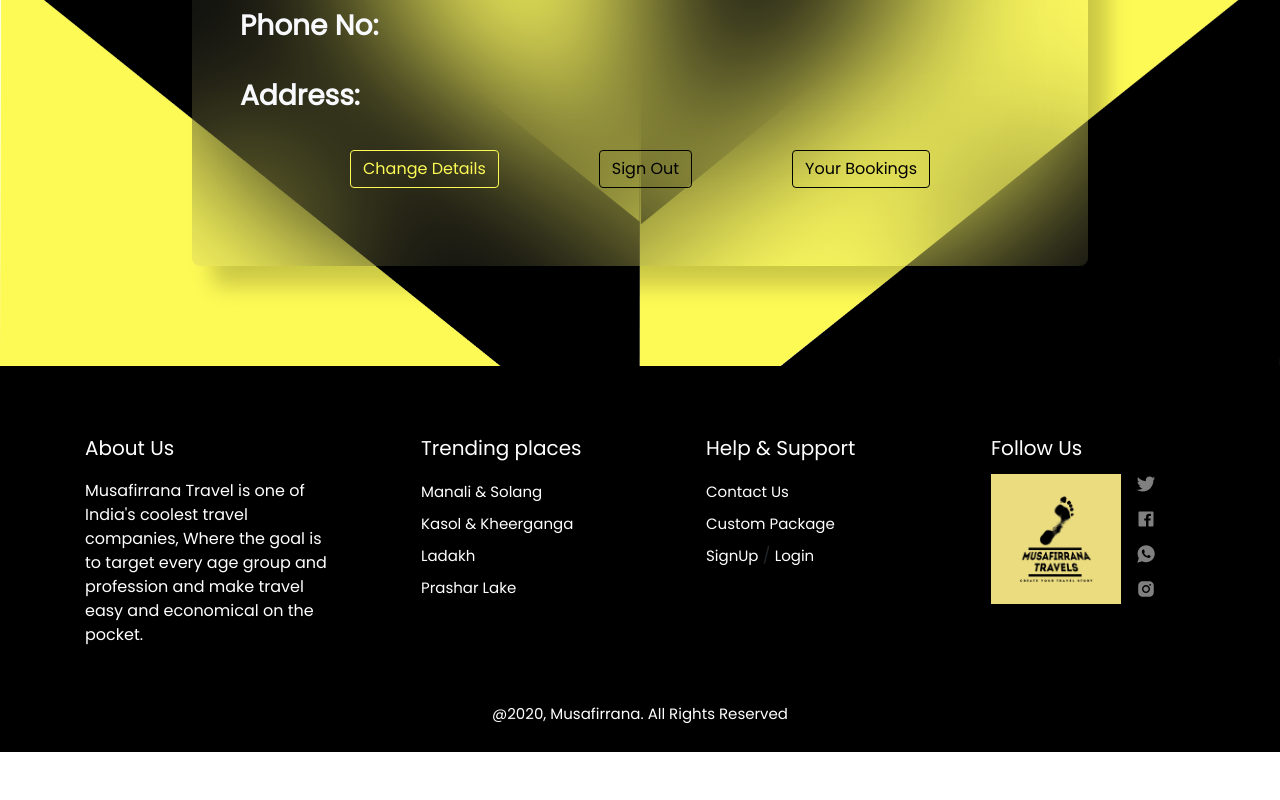
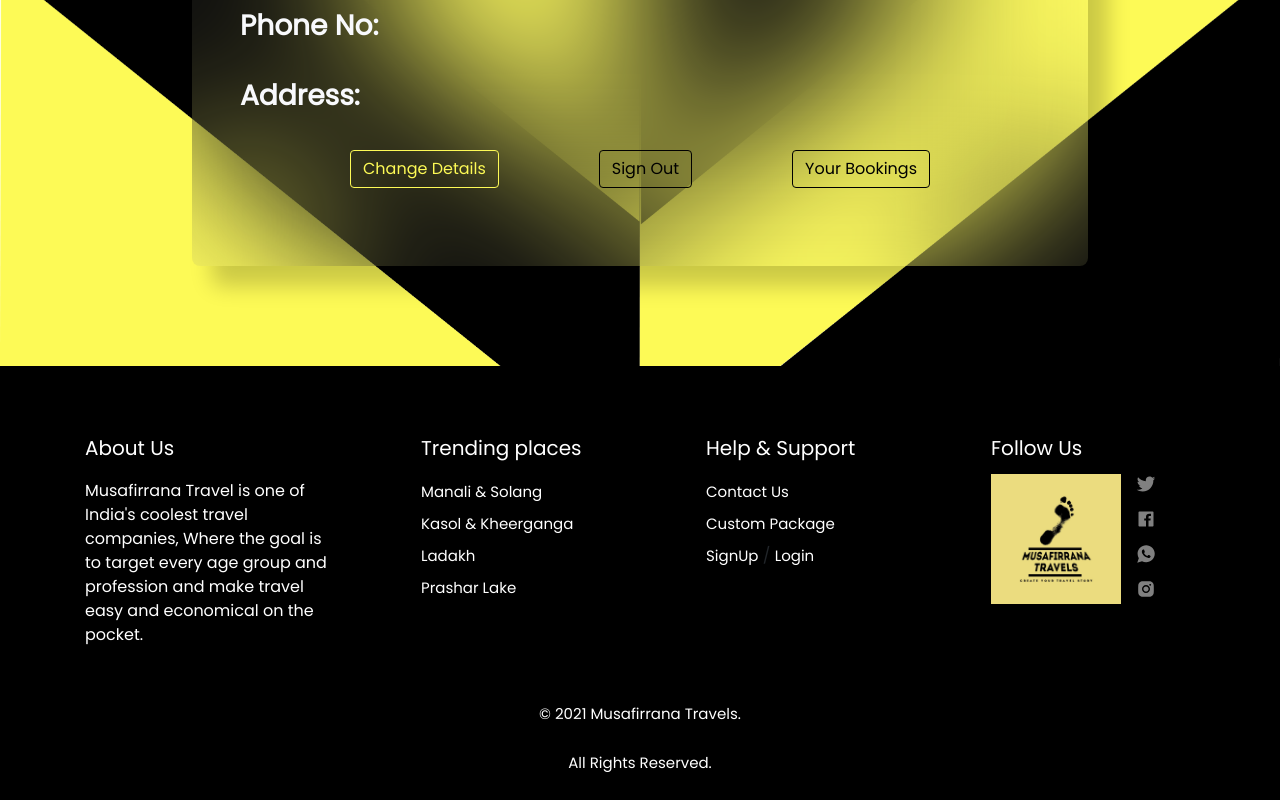
Before and after one commit to JSR-Solutions/musafirana-website, a React (Create React App) app: page /profile in a window 1280 px wide. Shown: the part 434-1234 px from the top of the page. Before the commit the page ends 1186 px from the top, so only its background shows below. Built offline with nearby package versions, Linux system fonts and the light colour scheme; no server answers; a web font is replaced by a local one.

Commit message:
final changesss

```diff
--- a/src/Admin/AdminDash.js
+++ b/src/Admin/AdminDash.js
@@ -18,7 +18,7 @@ const AdminDash = () => {
         <div>
             <Header />
             <div className="admin-dashboard">
-                <div className="admin-dashboard-title"><h1>Hello Admin</h1></div>
+                <div className="admin-dashboard-title"><h1>Hello Admin,</h1></div>
                 <Row className="admin-dashboard-row">
                     <Col><Link to='/admin/dashboard/alldestination'>
                             <Card>
--- a/src/Admin/Allbookings.js
+++ b/src/Admin/Allbookings.js
@@ -40,7 +40,7 @@ const Allbookings = () => {
       </div>
       <div className="bookings-div">
           <Row className="bookings-row">
-          {booking && booking.map((book, index) => {
+          {booking && booking.length > 0 ? booking.map((book, index) => {
               return <Col key={book._id} className="bookings-card" lg={3} md={4} sm={12}>
                   <div className="single-booking">
                       <div><h6>Booking made by : {book.data.name}</h6></div>
@@ -53,7 +53,7 @@ const Allbookings = () => {
                       <div><Button onClick = {() => {deleteBooking(book._id)}} className="delete-booking" style={{padding: "8px"}} >Delete</Button></div>
                   </div>
               </Col>
-          })}
+          }) : <p>No bookings to show</p>}
           </Row>
       </div>
       <Footer />
--- a/src/Components/Footer.js
+++ b/src/Components/Footer.js
@@ -96,7 +96,8 @@ const Footer = () => {
 
             <Row>
               <div className="home21">
-                <p>@2020, Musafirrana. All Rights Reserved</p>
+                <p>© 2021 Musafirrana Travels.</p>
+                <p>All Rights Reserved.</p>
               </div>
             </Row>
 
--- a/src/Styles/AdminDashboard.css
+++ b/src/Styles/AdminDashboard.css
@@ -14,4 +14,5 @@
 .admin-dashboard-row {
     padding-top: 24px;
     margin: 0 16px;
+    margin-bottom: 100px;
 }
--- a/src/Styles/AllBookings.css
+++ b/src/Styles/AllBookings.css
@@ -8,6 +8,7 @@
 .bookings-div {
     text-align: left;
     padding: 20px 30px !important;
+    min-height: 262px;
 }
 
 .bookings-row {
--- a/src/Styles/Footer.css
+++ b/src/Styles/Footer.css
@@ -111,6 +111,8 @@
 .home15{
     background-color: black;
     overflow: hidden;
+    margin-top: auto;
+    width: 100% !important;
 }
 .home16{
     padding-top: 70px;
```
